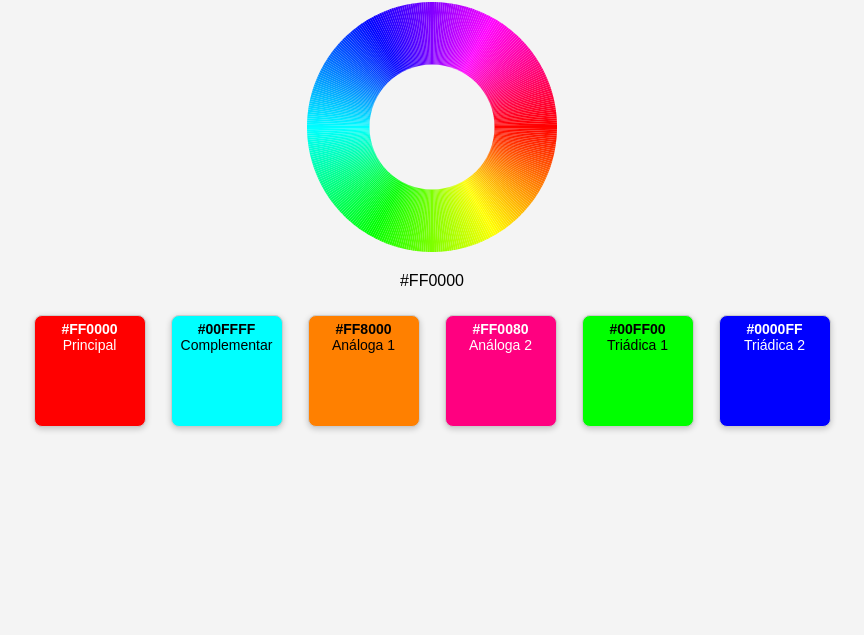
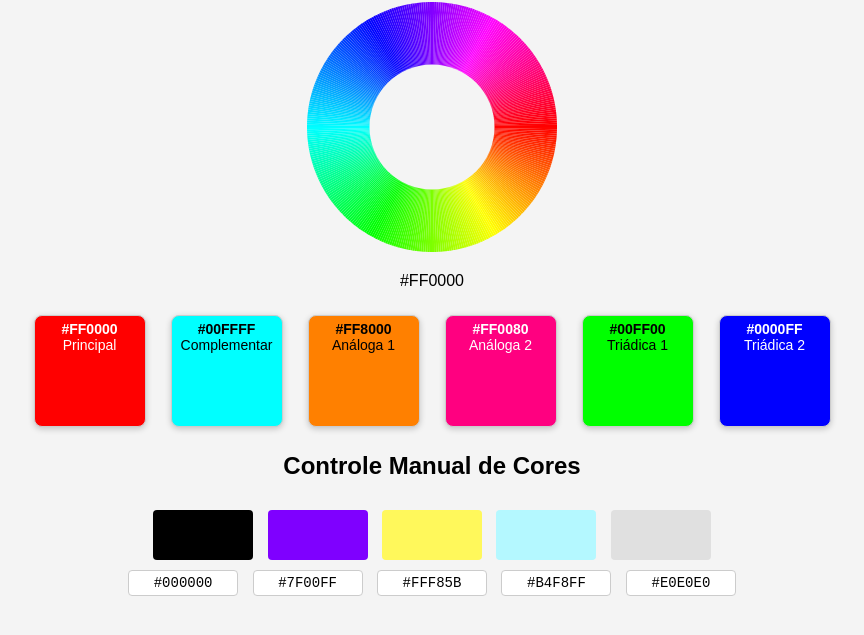
Before and after one commit to igorbalbino/ME-color-wheel, a website: page public/index.html in a window 1280 px wide. Shown: the part 105-740 px from the top of the page, without its empty margins (208-1072 px from the left). Drawn offline with Linux system fonts and the light colour scheme.

Commit message:
adicionando controle manual de cores. só 5

```diff
--- a/public/index.html
+++ b/public/index.html
@@ -5,7 +5,24 @@
 		<title>Rinbow Wheel</title>
 		<link rel="stylesheet" href="style.css">
 
+		<meta name="viewport" content="width=device-width, initial-scale=1.0" />
 
+		<meta name="description" content="Ferramenta online de roda de cores interativa. Ideal para designers e criadores que querem explorar combinações de cores e paletas harmoniosas." />
+		<meta name="keywords" content="color wheel, roda de cores, paleta de cores, teoria das cores, design, cores complementares, cores análogas, harmonias de cor, web design, creatio" />
+		<meta name="author" content="CREATIO" />
+		<meta name="robots" content="index, follow" />
+
+		<!-- Open Graph (para redes sociais como Facebook) -->
+		<meta property="og:title" content="Rainbow Wheel" />
+		<meta property="og:description" content="Ferramenta online de roda de cores interativa para explorar combinações e harmonias de cores." />
+		<meta property="og:type" content="website" />
+		<meta property="og:url" content="https://creatiotech.com.br" />
+
+		<!-- Twitter Cards -->
+		<meta name="twitter:card" content="summary_large_image" />
+		<meta name="twitter:title" content="Interactive Color Wheel – Escolha e Crie Paletas de Cores" />
+		<meta name="twitter:description" content="Ferramenta online de roda de cores interativa para designers e criadores." />
+		<meta name="twitter:image" content="https://creatiotech.com.br" />
 	</head>
 
 	<body>
@@ -24,6 +41,27 @@
 			<div class="color-box" id="triad2"><span></span><br>Triádica 2</div>
 		</div>
 
+		<h2>Controle Manual de Cores</h2>
+
+		<!-- NOVA SEÇÃO: barras de cores -->
+		<div class="manual-colors">
+		<!-- 5 barras -->
+		<div class="color-bar" id="bar1"></div>
+		<div class="color-bar" id="bar2"></div>
+		<div class="color-bar" id="bar3"></div>
+		<div class="color-bar" id="bar4"></div>
+		<div class="color-bar" id="bar5"></div>
+
+		<!-- 5 inputs para hex -->
+		<div class="manual-inputs">
+		<input type="text" id="input1" placeholder="#RRGGBB" maxlength="7">
+		<input type="text" id="input2" placeholder="#RRGGBB" maxlength="7">
+		<input type="text" id="input3" placeholder="#RRGGBB" maxlength="7">
+		<input type="text" id="input4" placeholder="#RRGGBB" maxlength="7">
+		<input type="text" id="input5" placeholder="#RRGGBB" maxlength="7">
+		</div>
+		</div>
+
 
 
 		<script src="script.js"></script>
--- a/public/script.js
+++ b/public/script.js
@@ -212,6 +212,77 @@ function hexToHSL(hex) {
   return { h, s, l };
 }
 
+// referências
+const bars = [
+  document.getElementById('bar1'),
+  document.getElementById('bar2'),
+  document.getElementById('bar3'),
+  document.getElementById('bar4'),
+  document.getElementById('bar5'),
+];
+const inputs = [
+  document.getElementById('input1'),
+  document.getElementById('input2'),
+  document.getElementById('input3'),
+  document.getElementById('input4'),
+  document.getElementById('input5'),
+];
+
+// atualiza barras de cor a partir de um array de hex codes
+function updateManualBars(hexArray) {
+  hexArray.forEach((hex, i) => {
+    if (/^#([0-9A-F]{6})$/i.test(hex)) {
+      bars[i].style.backgroundColor = hex;
+    } else {
+      bars[i].style.backgroundColor = '#ddd'; // fallback
+    }
+  });
+}
+
+// quando o usuário digitar manualmente
+inputs.forEach((input, idx) => {
+  input.addEventListener('change', () => {
+    // força uppercase e # na frente
+    let val = input.value.trim().toUpperCase();
+    if (val[0] !== '#') val = '#' + val;
+    input.value = val;
+
+    // coleta todos os valores
+    const hexs = inputs.map(i => i.value.trim().toUpperCase());
+    updateManualBars(hexs);
+  });
+});
+
+// Opcional: se quiser inicializar com as cores automáticas,
+// por exemplo, pegando main, comp, analógica...:
+function initManualInputsFromAuto() {
+  /*const autoHexs = [
+    document.getElementById('mainColor').querySelector('span').textContent,
+    document.getElementById('complementary').querySelector('span').textContent,
+    document.getElementById('analog1').querySelector('span').textContent,
+    document.getElementById('analog2').querySelector('span').textContent,
+    document.getElementById('triad1').querySelector('span').textContent,
+  ];*/
+  const autoHexs = [
+    '#000000',
+	'#7F00FF',
+	'#FFF85B',
+	'#B4F8FF',
+	'#E0E0E0',
+  ];
+  inputs.forEach((inp, i) => inp.value = autoHexs[i]);
+  updateManualBars(autoHexs);
+}
+
+// chame isso depois de qualquer updateColors, por exemplo:
+const originalUpdateColors = updateColors;
+updateColors = function(hex) {
+  originalUpdateColors(hex);
+  initManualInputsFromAuto();
+};
+
+// inicializa tudo
+initManualInputsFromAuto();
 
 // Inicialização
 updateColors('#ff0000');
--- a/public/style.css
+++ b/public/style.css
@@ -67,3 +67,35 @@ input[type="color"] {
   color: #000;
   font-size: 14px;
 }
+
+
+/**/
+
+.manual-colors {
+  margin-top: 30px;
+}
+
+.color-bar {
+  display: inline-block;
+  width: 100px;
+  height: 50px;
+  margin: 0 5px;
+  background-color: #ddd;
+  border-radius: 4px;
+  vertical-align: middle;
+}
+
+.manual-inputs {
+  margin-top: 10px;
+}
+
+.manual-inputs input[type="text"] {
+  width: 100px;
+  margin: 0 5px;
+  padding: 4px;
+  text-align: center;
+  font-family: monospace;
+  font-size: 14px;
+  border: 1px solid #ccc;
+  border-radius: 4px;
+}
```
Lines whose indentation alone changed are shown as unchanged.
